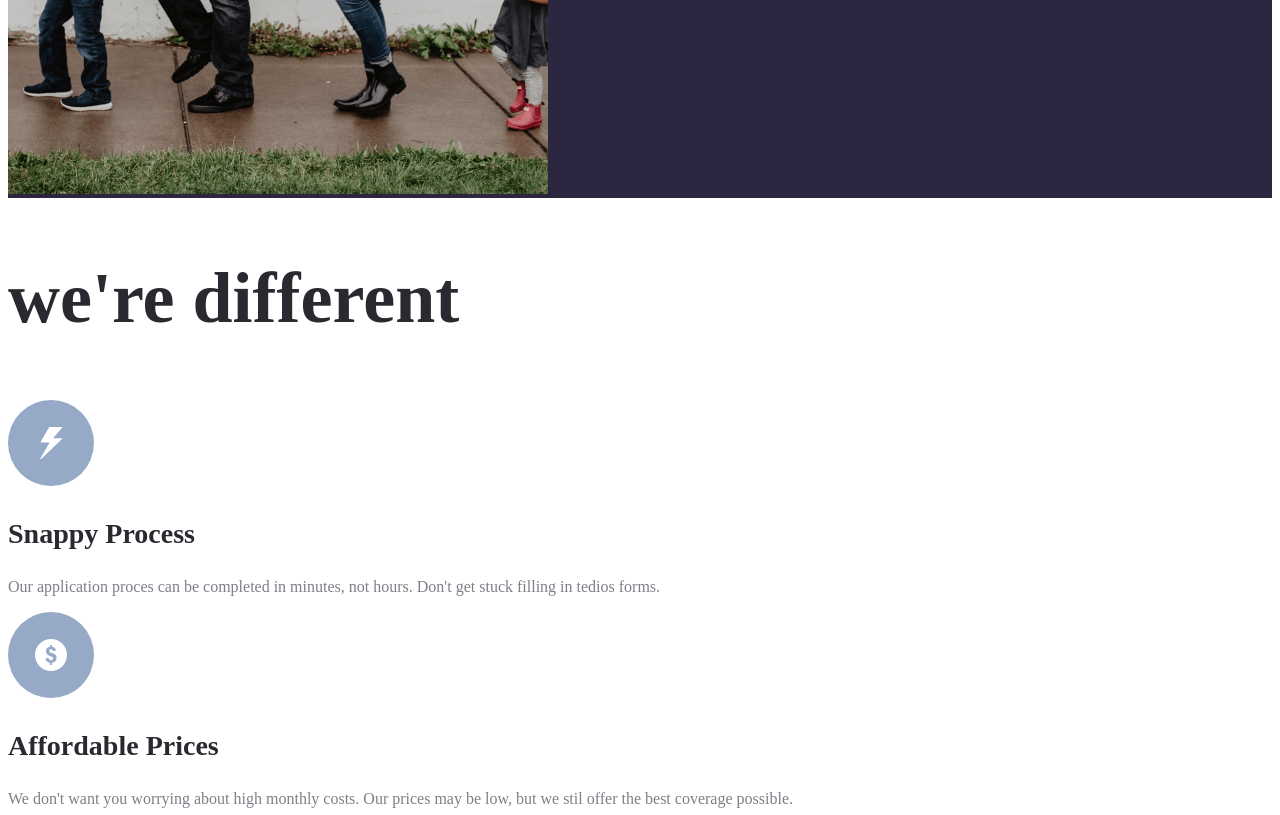
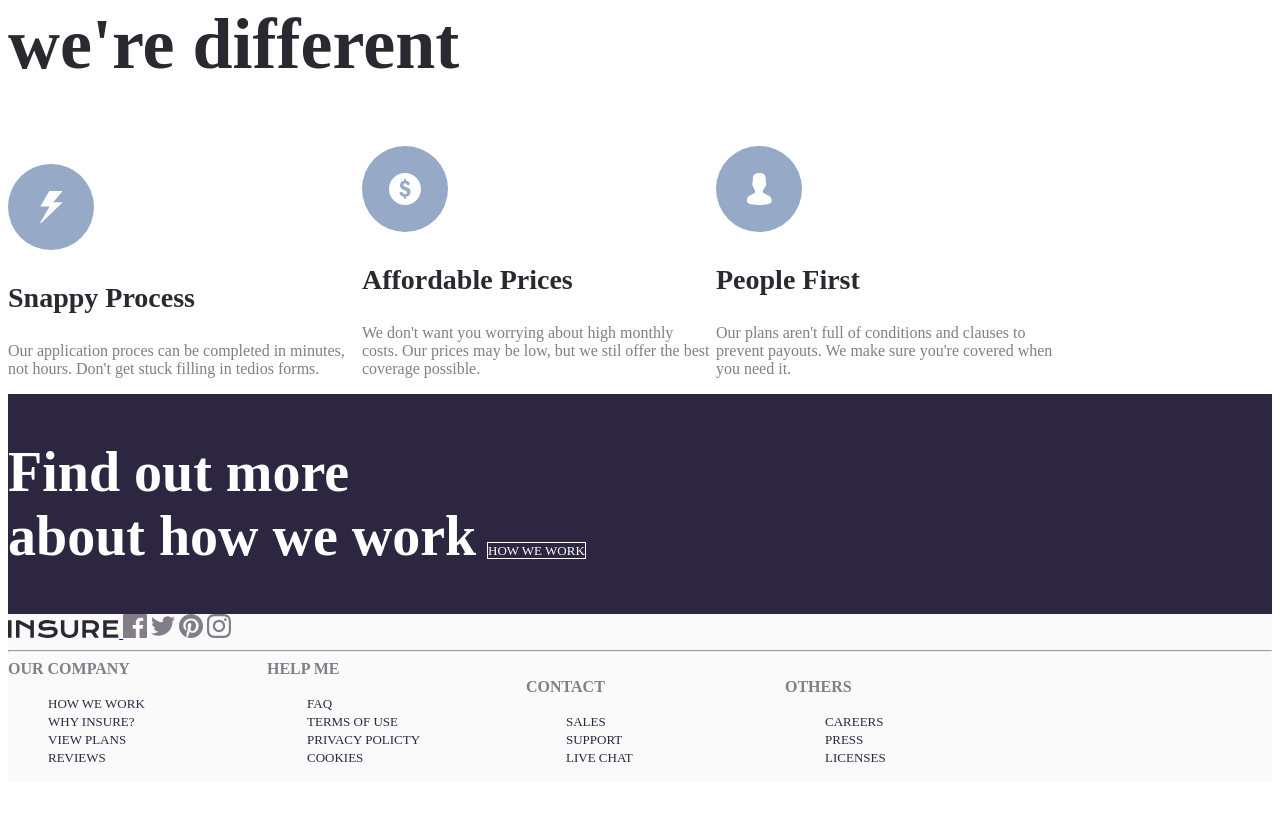
Before and after one commit to SattorovBehruz/insur, a plain HTML site: page index.html in a window 1280 px wide. Shown: the part 845-1660 px from the top of the page. After the commit the page ends 1635 px from the top, so only its background shows below. Drawn offline with Linux system fonts and the light colour scheme.

Commit message:
Add style to the index.html file using a CSS file

```diff
--- a/css/styles.css
+++ b/css/styles.css
@@ -1,3 +1,7 @@
+.list {
+  list-style: none;
+}
+
 .nav-link {
   color: #837d88;
   font-size: 13px;
@@ -8,10 +12,17 @@
   color: #2c2830;
   font-size: 13px;
   text-decoration-line: none;
+  border: 1.5px solid #2C2830;
+  text-align: center;
 }
 
 .section-humaniz {
   background-color: #2d2641;
+}
+
+.humaniz {
+  display: inline-block;
+  width: 540px;
 }
 
 .title-humaniz {
@@ -28,6 +39,12 @@
   color: #fff;
   font-size: 13px;
   text-decoration-line: none;
+  border: 1.5px solid #fff;
+}
+
+.different-box {
+  display: inline-block;
+  width: 350px;
 }
 
 .title-different {
@@ -45,8 +62,13 @@
   font-size: 16px;
 }
 
-.artic {
+.artic-box {
   background-color: #2d2641;
+}
+
+.box-artic {
+  display: inline-block;
+  width: 475px;
 }
 
 .artic-title {
@@ -67,3 +89,8 @@
   font-size: 13px;
   text-decoration-line: none;
 }
+
+.company {
+  display: inline-block;
+  width: 255px;
+}
--- a/index.html
+++ b/index.html
@@ -58,6 +58,7 @@
     <section class="section-different">
       <div class="different">
         <h2 class="title-different">we're different</h2>
+        <div class="different-box">
           <img class="images" src="./images/Group 5.svg"
           width="86"
           height="86"
@@ -67,6 +68,8 @@
           <p class="text">
             Our application proces can be completed in minutes, not hours. Don't get stuck filling in tedios forms.
           </p>
+        </div>
+        <div class="different-box">
           <img class="images" src="./images/Group 7.svg"
           width="86"
           height="86"
@@ -76,6 +79,8 @@
           <p class="text">
             We don't want you worrying about high monthly costs. Our prices may be low, but we stil offer the best coverage possible.
           </p>
+        </div>
+        <div class="different-box">
           <img class="images" src="./images/Group 8.svg"
           width="86"
           height="86"
@@ -86,9 +91,12 @@
             Our plans aren't full of conditions and clauses to prevent payouts. We make sure you're covered when you need it.
           </p>
         </div>
-      <div>
+      </div>
+      <div class="artic-box">
         <article class="artic">
+          <div class="box-artic">
             <h2 class="artic-title">Find out more about how we work</h2>
+          </div>
           <a class="btn" href="#">HOW WE WORK</a>
         </article>
       </div>
@@ -142,7 +150,7 @@
         </li>
       </ul>
     </div>
-    <div>
+    <div class="company">
       <strong class="footer-iteam">HELP ME</strong>
       <ul class="list">
         <li class="iteam">
@@ -159,7 +167,7 @@
         </li>
       </ul>
     </div>
-    <div>
+    <div class="company">
       <strong class="footer-iteam">CONTACT</strong>
       <ul class="list">
         <li class="iteam">
@@ -173,7 +181,7 @@
         </li>
       </ul>
     </div>
-    <div>
+    <div class="company">
       <strong class="footer-iteam">OTHERS</strong>
       <ul class="list">
         <li class="iteam">
```
Lines whose indentation alone changed are shown as unchanged.
